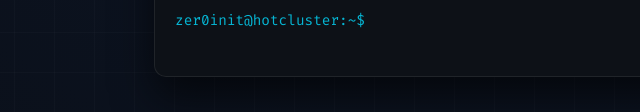
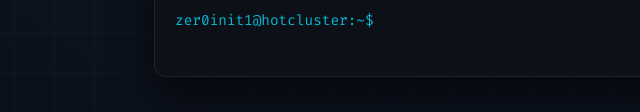
Before and after one commit to zer0init1/zer0init.github.io, a plain HTML site: page index.html in a window 1280 px wide. Shown: the part 688-800 px from the top of the page, 106-746 px from the left. Drawn offline with Linux system fonts and the light colour scheme.

Commit message:
Update index.html
ooops! :)

```diff
--- a/index.html
+++ b/index.html
@@ -438,7 +438,7 @@
                 <div class="terminal-body" id="terminal-body">
                     <div id="terminal-history"></div>
                     <div class="terminal-input-line">
-                        <span class="prompt">zer0init@hotcluster:~$</span>
+                        <span class="prompt">zer0init1@hotcluster:~$</span>
                         <input type="text" id="term-input" class="terminal-input" autocomplete="off" spellcheck="false" autofocus>
                     </div>
                 </div>
```
